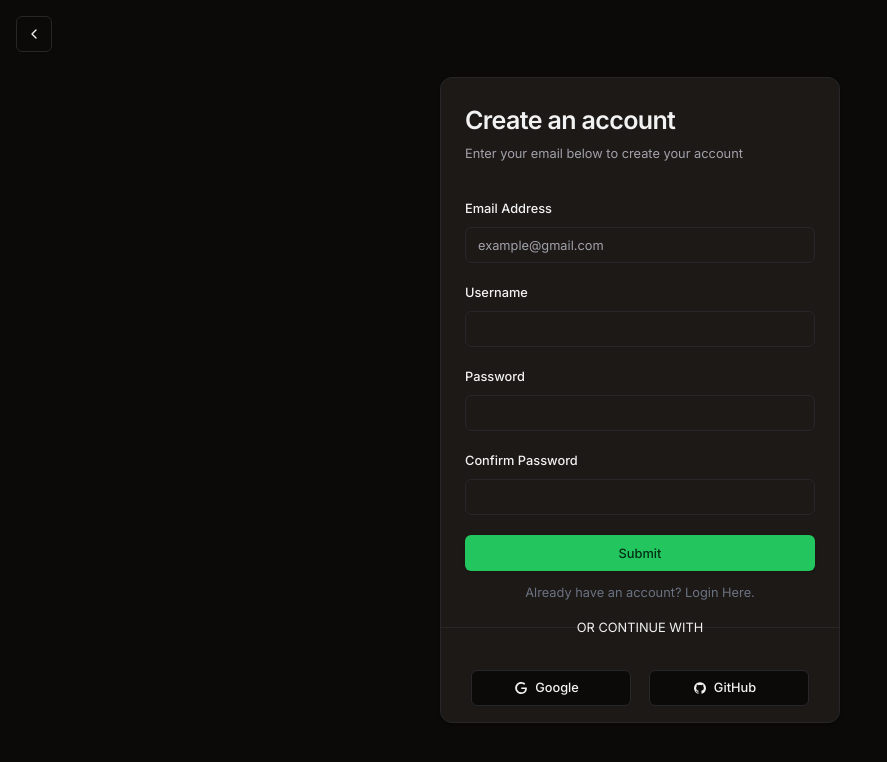
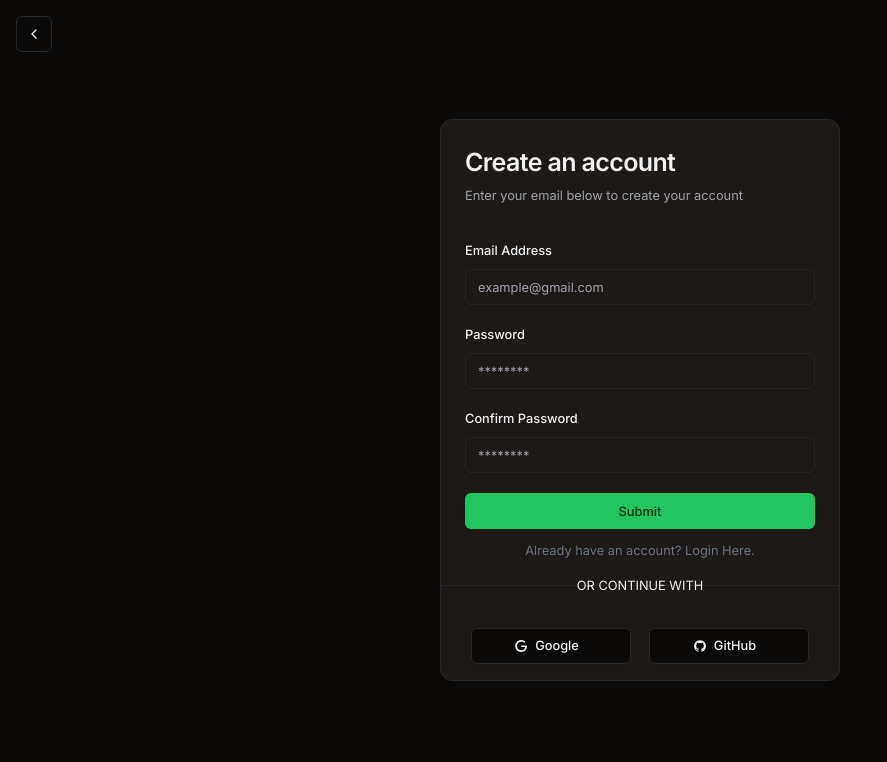
Before and after one commit to debarshee2004/simple-local-rag, a Next.js app: page /sign-up in a window 1280 px wide. Shown: the top 762 px of the page, without its empty margins (0-887 px from the left). Built offline with nearby package versions, Linux system fonts and the light colour scheme.

Commit message:
Updated Title and Form

```diff
--- a/app/(auth)/login/page.tsx
+++ b/app/(auth)/login/page.tsx
@@ -72,7 +72,11 @@ const RegisterUser = () => {
                   <FormItem>
                     <FormLabel>Password</FormLabel>
                     <FormControl>
-                      <Input placeholder="" type="password" {...field} />
+                      <Input
+                        placeholder="********"
+                        type="password"
+                        {...field}
+                      />
                     </FormControl>
                     <FormMessage />
                   </FormItem>
--- a/app/(auth)/sign-up/page.tsx
+++ b/app/(auth)/sign-up/page.tsx
@@ -30,7 +30,6 @@ const RegisterUser = () => {
     resolver: zodResolver(RegisterFormSchema),
     defaultValues: {
       emailAddress: "",
-      username: "",
       password: "",
       passwordConfirm: "",
     },
@@ -73,27 +72,16 @@ const RegisterUser = () => {
             <div className="flex flex-col py-2 text-left">
               <FormField
                 control={form.control}
-                name="username"
-                render={({ field }) => (
-                  <FormItem>
-                    <FormLabel>Username</FormLabel>
-                    <FormControl>
-                      <Input placeholder="" type="text" {...field} />
-                    </FormControl>
-                    <FormMessage />
-                  </FormItem>
-                )}
-              />
-            </div>
-            <div className="flex flex-col py-2 text-left">
-              <FormField
-                control={form.control}
                 name="password"
                 render={({ field }) => (
                   <FormItem>
                     <FormLabel>Password</FormLabel>
                     <FormControl>
-                      <Input placeholder="" type="password" {...field} />
+                      <Input
+                        placeholder="********"
+                        type="password"
+                        {...field}
+                      />
                     </FormControl>
                     <FormMessage />
                   </FormItem>
@@ -108,7 +96,11 @@ const RegisterUser = () => {
                   <FormItem>
                     <FormLabel>Confirm Password</FormLabel>
                     <FormControl>
-                      <Input placeholder="" type="password" {...field} />
+                      <Input
+                        placeholder="********"
+                        type="password"
+                        {...field}
+                      />
                     </FormControl>
                     <FormMessage />
                   </FormItem>
--- a/app/(protected)/layout.tsx
+++ b/app/(protected)/layout.tsx
@@ -1,11 +1,22 @@
+import { Button } from "@/components/ui/button";
+import { ChevronLeftIcon } from "lucide-react";
+import Link from "next/link";
+
 export default function RootLayout({
   children,
 }: Readonly<{
   children: React.ReactNode;
 }>) {
   return (
-    <html lang="en">
-      <body>{children}</body>
-    </html>
+    <>
+      <div className="m-4 fixed">
+        <Link href="/">
+          <Button variant="outline" size="icon">
+            <ChevronLeftIcon className="h-4 w-4" />
+          </Button>
+        </Link>
+      </div>
+      <div>{children}</div>
+    </>
   );
 }
--- a/app/(protected)/todo/[id]/page.tsx
+++ /dev/null
@@ -1,7 +0,0 @@
-import React from "react";
-
-const Todo = () => {
-  return <div>Todo</div>;
-};
-
-export default Todo;
--- a/app/layout.tsx
+++ b/app/layout.tsx
@@ -6,7 +6,7 @@ import "./globals.css";
 const inter = Inter({ subsets: ["latin"] });
 
 export const metadata: Metadata = {
-  title: "SupaNext-Todo",
+  title: "SupaTodo - Todo List",
   description: "CRUD Todo application using Supabase",
 };
 
--- a/app/page.tsx
+++ b/app/page.tsx
@@ -1,15 +1,15 @@
 import { Button } from "@/components/ui/button";
-import { NotepadText } from "lucide-react";
+import { PackageCheck } from "lucide-react";
 import Link from "next/link";
 
 export default function Home() {
   return (
     <>
       <div className="flex flex-col min-h-screen justify-center items-center">
-        <NotepadText size={160} />
-        <h1 className="p-2 font-extrabold text-4xl">Todo List</h1>
+        <PackageCheck size={160} />
+        <h1 className="p-2 font-extrabold text-4xl">SupaTodo</h1>
         <Button className=" p-4 text-base w-44">
-          <Link href="/sign-up">Get Started</Link>
+          <Link href="/todo">Get Started</Link>
         </Button>
       </div>
     </>
--- a/model/RegisterFormSchema.ts
+++ b/model/RegisterFormSchema.ts
@@ -3,7 +3,6 @@ import { z } from "zod";
 const RegisterFormSchema = z
   .object({
     emailAddress: z.string().email(),
-    username: z.string(),
     password: z.string().min(8),
     passwordConfirm: z.string(),
   })
```
Also changed, not shown: app/(protected)/create-todo/page.tsx (added), public/img/Todo_using_Supabase.png.
